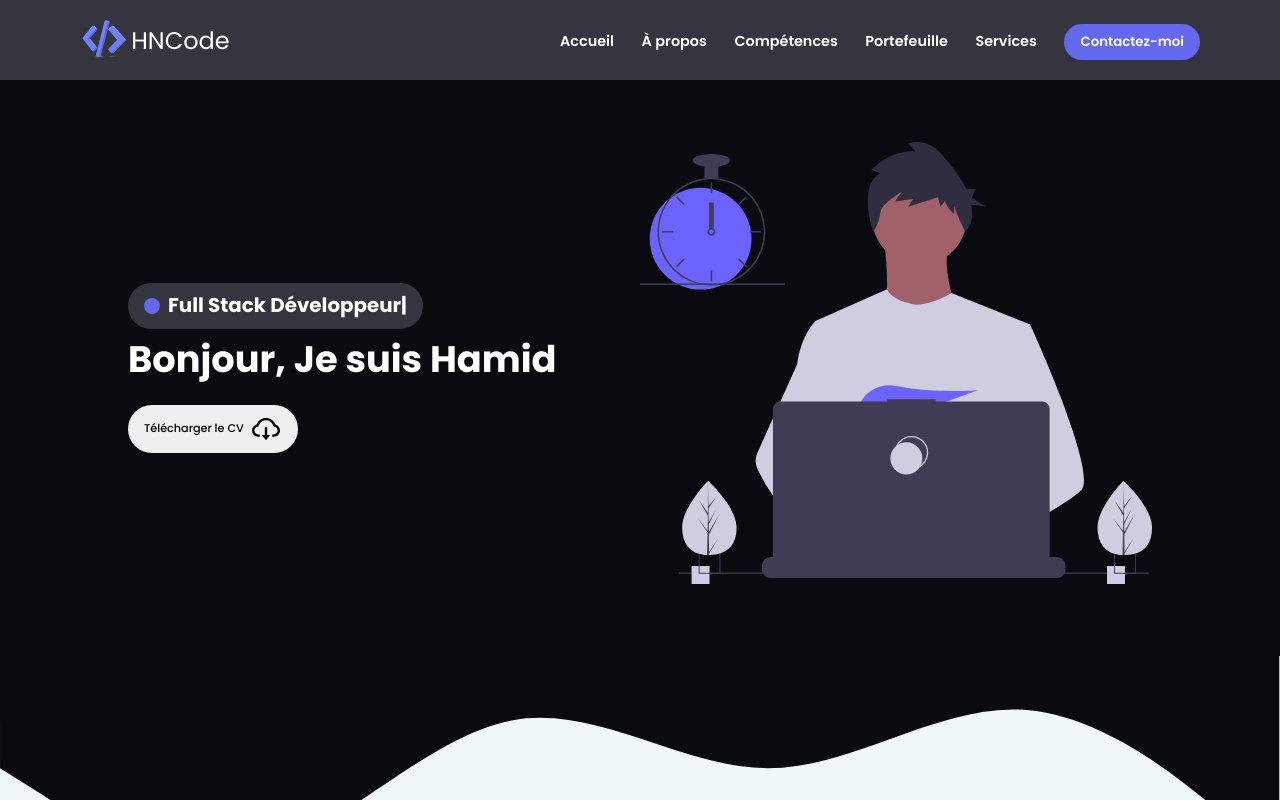
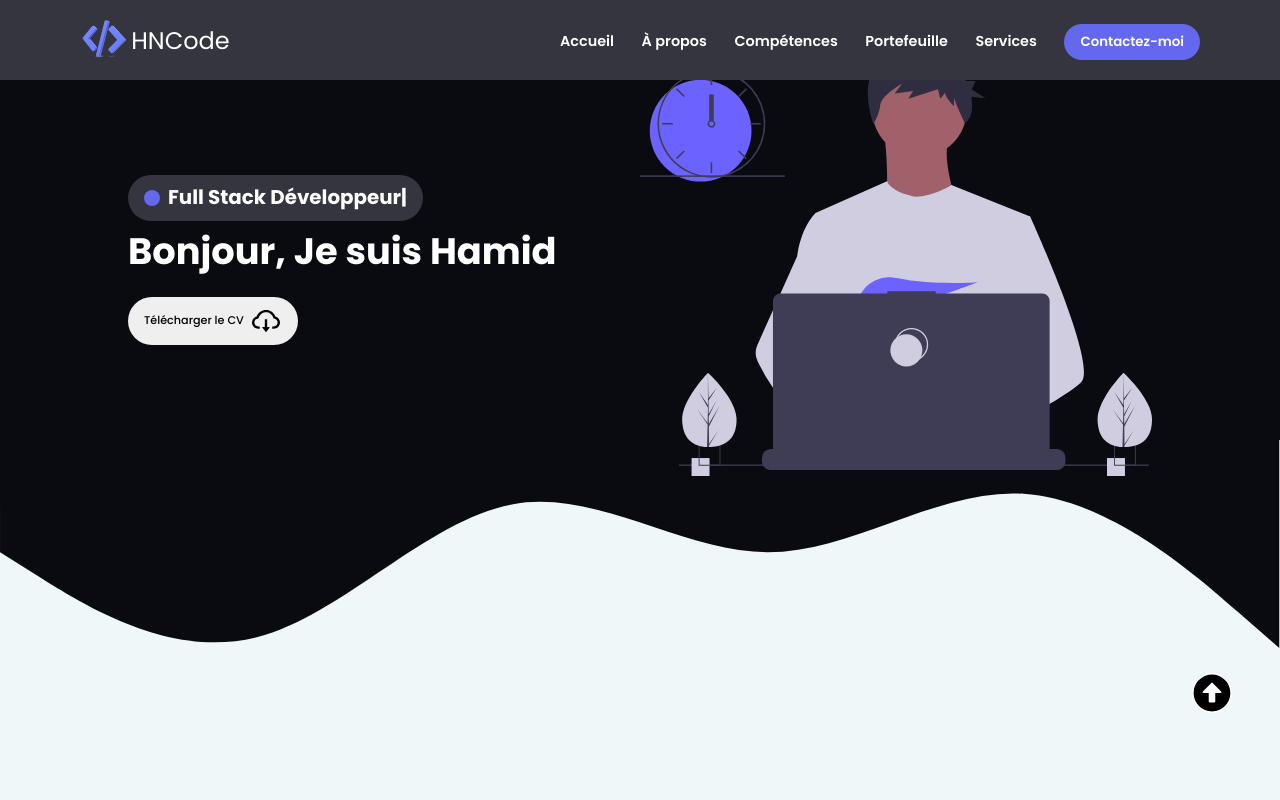
Before and after one commit to HN77/portfolio, a React (Create React App) app: page / in a window 1280 px wide. Shown: the top 800 px of the page. Built offline with nearby package versions, Linux system fonts and the light colour scheme.

Commit message:
Fixing the CTA button

```diff
--- a/src/Sections/Hero/HeroElements.js
+++ b/src/Sections/Hero/HeroElements.js
@@ -2,7 +2,7 @@ import styled, { keyframes } from 'styled-components';
 
 export const HeroSection = styled.div`
     width: 100vw;
-    height: 45vw;
+    height: 45vh;
     color: var(--white);
     background-color: var(--black);
     display: flex;
@@ -10,7 +10,7 @@ export const HeroSection = styled.div`
     position: relative;
 
     @media only Screen and (max-width: 48em) {
-        height: 70vw;
+        height: 80vh;
         display: block;
     }
     @media only Screen and (max-width: 420px) {
@@ -147,5 +147,6 @@ export const DevSvg = styled.img`
 
     @media only Screen and (max-width: 40em) {
         display: none;
+        position: relative;
     }
 `;
```
